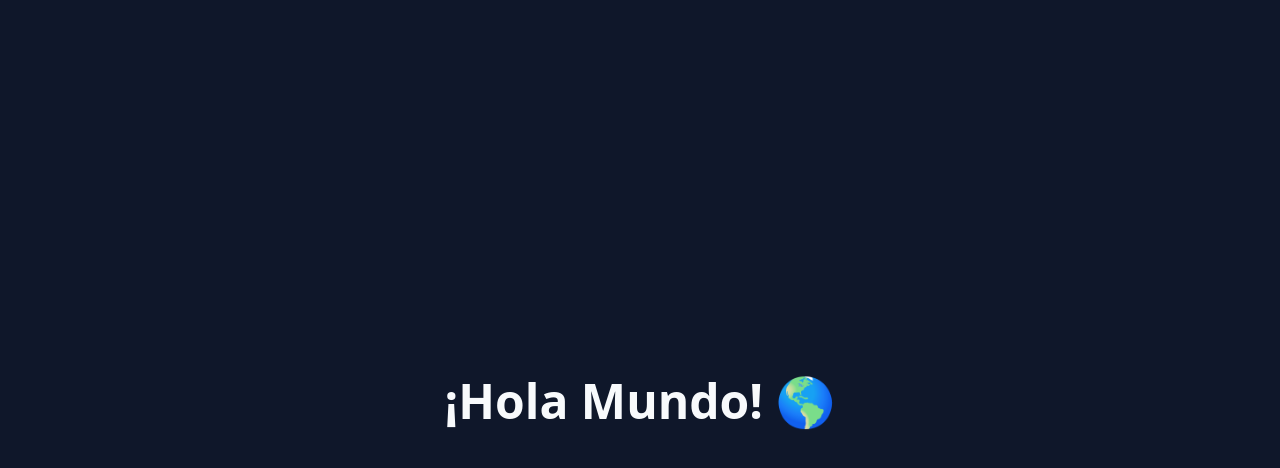
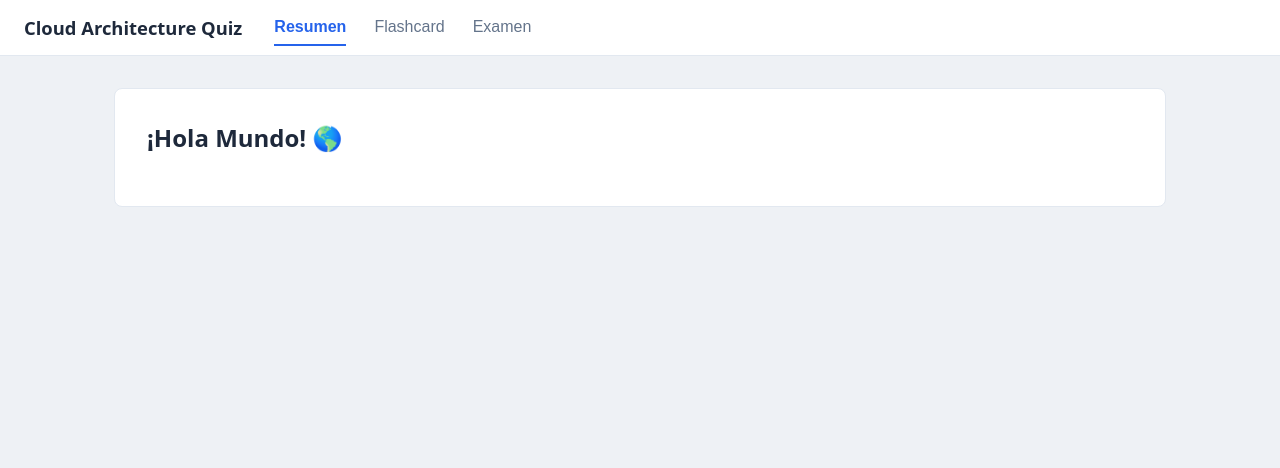
Before and after one commit to jaagsmail/micro, a plain HTML site: page index.html in a window 1280 px wide. Drawn offline with Linux system fonts and the light colour scheme.

Commit message:
Agrega menu con secciones Resumen, Flashcard y Examen

```diff
--- a/index.html
+++ b/index.html
@@ -3,24 +3,117 @@
 <head>
 <meta charset="UTF-8">
 <meta name="viewport" content="width=device-width, initial-scale=1.0">
-<title>Hola Mundo</title>
+<title>Cloud Architecture Quiz</title>
 <style>
+  :root {
+    --blue: #2563eb;
+    --border: #e2e8f0;
+    --bg: #eef1f5;
+    --text: #1e293b;
+    --muted: #64748b;
+  }
+  * { box-sizing: border-box; }
   body {
     margin: 0;
-    height: 100vh;
+    font-family: system-ui, sans-serif;
+    background: var(--bg);
+    color: var(--text);
+  }
+  header {
+    background: #fff;
+    border-bottom: 1px solid var(--border);
     display: flex;
     align-items: center;
-    justify-content: center;
-    font-family: system-ui, sans-serif;
-    background: #0f172a;
-    color: #f8fafc;
+    padding: 0 24px;
+    height: 56px;
+  }
+  header .title {
+    font-weight: 700;
+    font-size: 1.15rem;
+    margin-right: 32px;
+    white-space: nowrap;
+  }
+  nav {
+    display: flex;
+    gap: 28px;
+  }
+  nav button {
+    background: none;
+    border: none;
+    font-size: 1rem;
+    color: var(--muted);
+    cursor: pointer;
+    padding: 8px 0;
+    border-bottom: 2px solid transparent;
+  }
+  nav button.active {
+    color: var(--blue);
+    border-bottom-color: var(--blue);
+    font-weight: 600;
+  }
+  main {
+    max-width: 1100px;
+    margin: 0 auto;
+    padding: 32px 24px;
+  }
+  .panel {
+    display: none;
+  }
+  .panel.active {
+    display: block;
+  }
+  .card {
+    background: #fff;
+    border: 1px solid var(--border);
+    border-radius: 8px;
+    padding: 32px;
   }
   h1 {
-    font-size: 3rem;
+    margin-top: 0;
   }
 </style>
 </head>
 <body>
-  <h1>¡Hola Mundo! 🌎</h1>
+  <header>
+    <div class="title">Cloud Architecture Quiz</div>
+    <nav>
+      <button class="nav-btn active" data-target="resumen">Resumen</button>
+      <button class="nav-btn" data-target="flashcard">Flashcard</button>
+      <button class="nav-btn" data-target="examen">Examen</button>
+    </nav>
+  </header>
+
+  <main>
+    <section id="resumen" class="panel active">
+      <div class="card">
+        <h1>¡Hola Mundo! 🌎</h1>
+      </div>
+    </section>
+
+    <section id="flashcard" class="panel">
+      <div class="card">
+        <h1>mis flashcard</h1>
+      </div>
+    </section>
+
+    <section id="examen" class="panel">
+      <div class="card">
+        <h1>quiz</h1>
+      </div>
+    </section>
+  </main>
+
+  <script>
+    const buttons = document.querySelectorAll('.nav-btn');
+    const panels = document.querySelectorAll('.panel');
+    buttons.forEach(btn => {
+      btn.addEventListener('click', () => {
+        buttons.forEach(b => b.classList.remove('active'));
+        panels.forEach(p => p.classList.remove('active'));
+        btn.classList.add('active');
+        document.getElementById(btn.dataset.target).classList.add('active');
+      });
+    });
+  </script>
 </body>
 </html>
```
